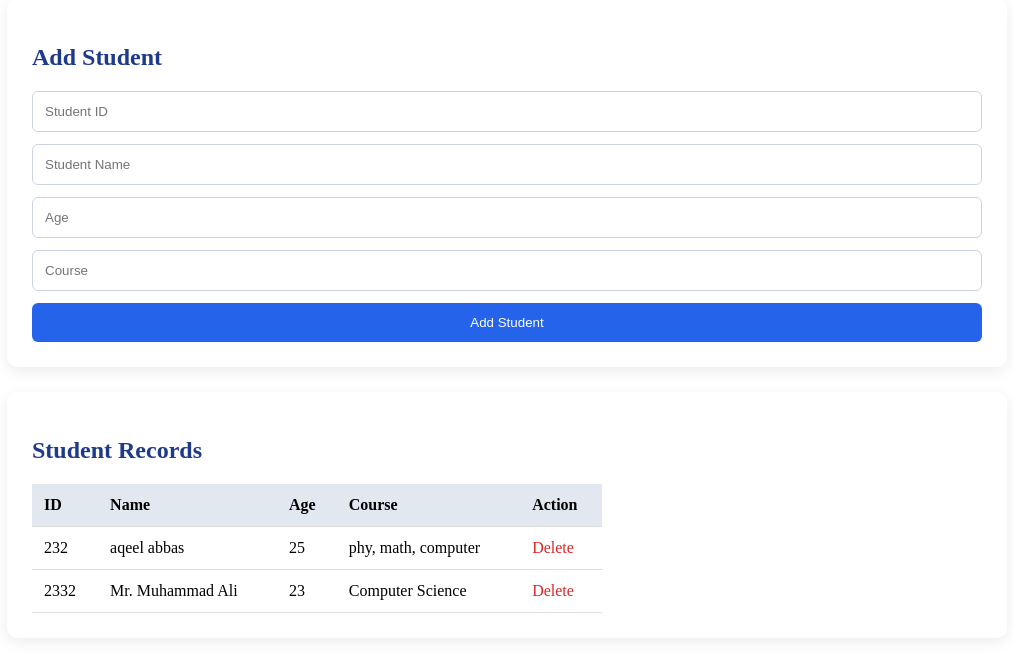
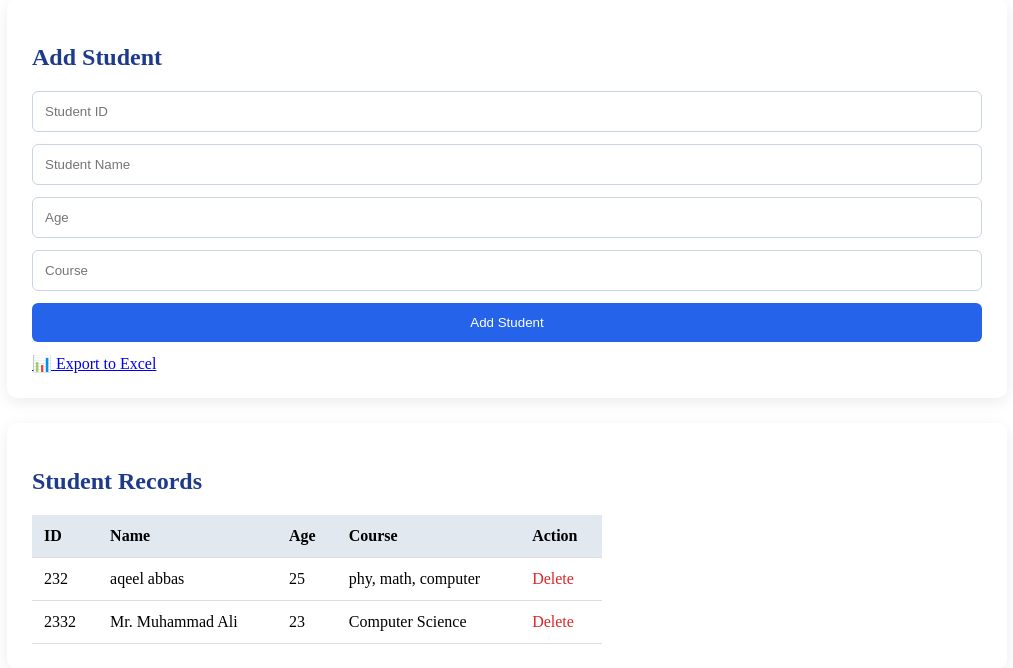
Before and after one commit to parvaiz121415-cloud/student-management-system, a Flask app: page / in a window 1280 px wide. Shown: the part 152-820 px from the top of the page, without its empty margins (133-1146 px from the left). Before the commit the page ends 791 px from the top, so only its background shows below. Run offline with Flask 3, Linux system fonts and the light colour scheme; data comes from the database, SQL or seed files in the repository.

Commit message:
Update index.html

```diff
--- a/templates/index.html
+++ b/templates/index.html
@@ -63,6 +63,9 @@
                 <button type="submit">
                     Add Student
                 </button>
+                <a href="/export" class="export-btn">
+    📊 Export to Excel
+</a>
 
             </form>
 
```
